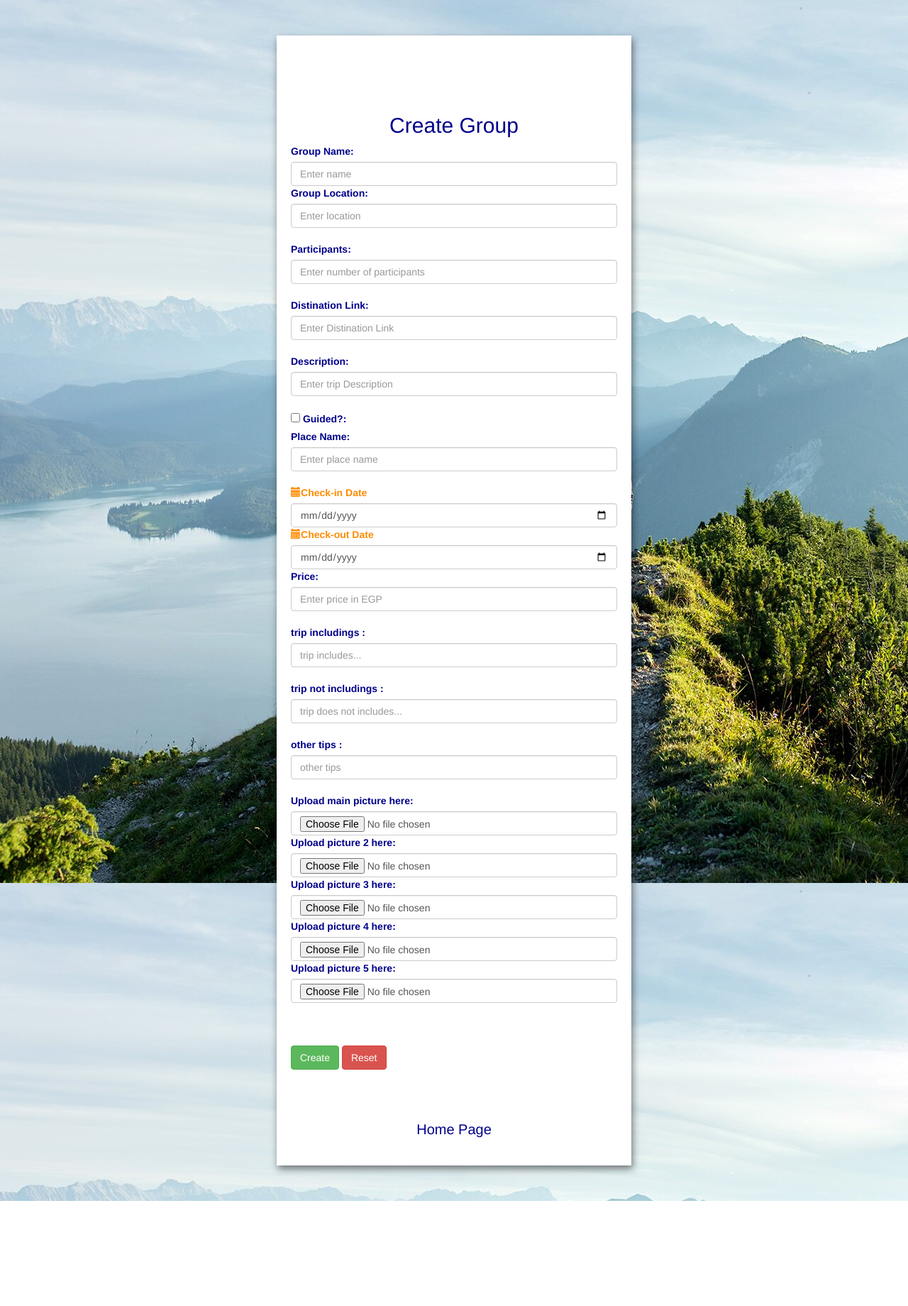
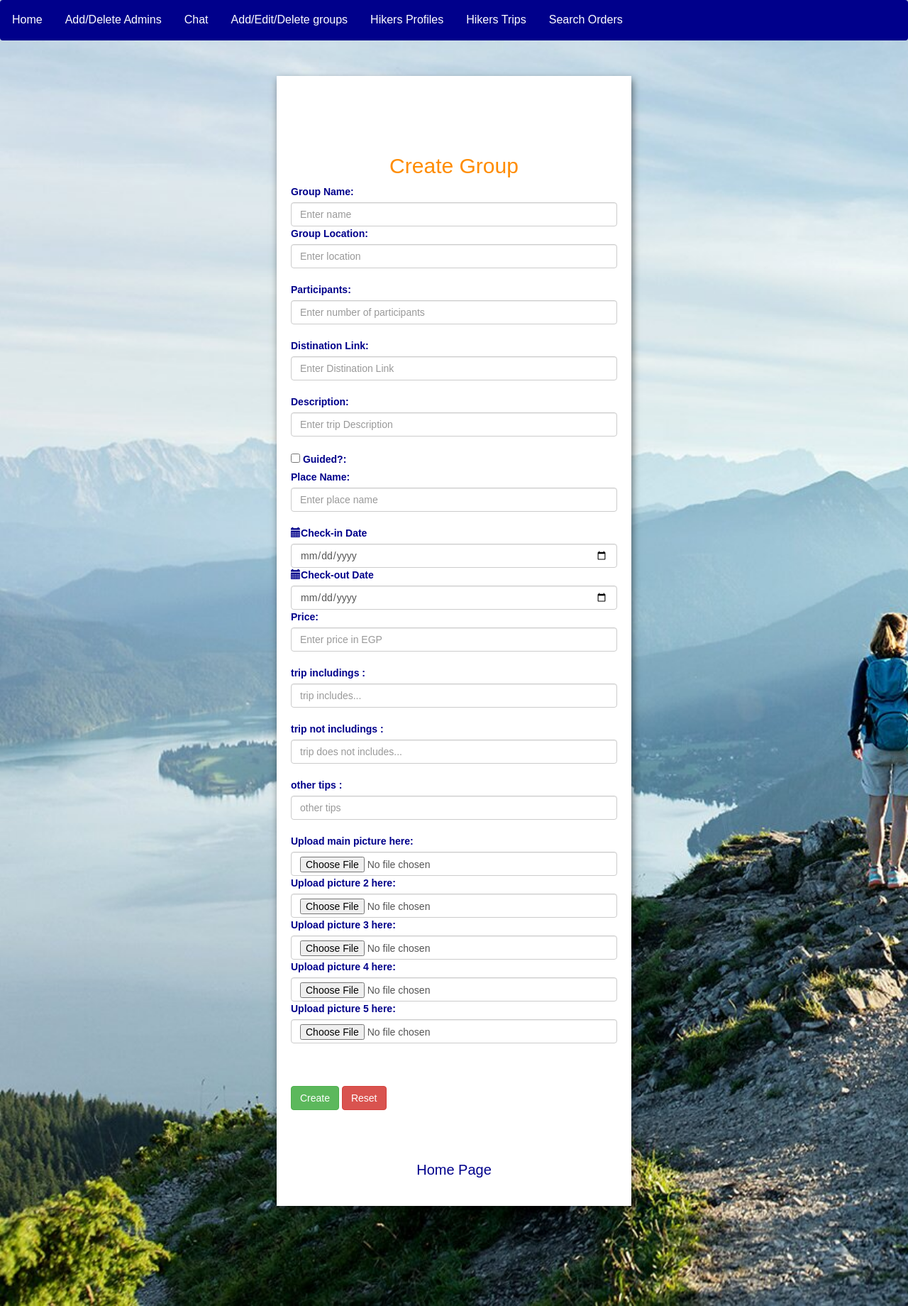
Before and after one commit to yasminkandil/WebHiking, a PHP site: page /Addgroups.php in a window 1280 px wide. Shown: the whole page at 71% size. Before the commit the page ends 1692 px from the top, so only its background shows below. Run offline with PHP 8.4, Linux system fonts and the light colour scheme; some libraries are stand-ins or nearby versions.

Commit message:
Update Addgroups.php

```diff
--- a/Addgroups.php
+++ b/Addgroups.php
@@ -41,7 +41,9 @@ a.hover{
 	  <style>
  body{
 background-image: url('image.jpg');
-opacity: 2;
+ height: 230%;
+  background-repeat: no-repeat;
+  background-size: cover;
 
 }
 </style>
@@ -115,10 +117,6 @@ function validateGName(field){
 		else
 			return "";
 	}
-	/*function checkpassword(){
-		if(form.cpass.value!=form.pass.value){
-		 alert("The two passwords don't match");
-		}*/
 
 	function validate(form){
 		fail='';
@@ -165,23 +163,25 @@ checkinElem.setAttribute("min", dateTomorrow);
 checkinElem.onchange = function () {
     checkoutElem.setAttribute("min", this.value);
 }
-	/*function showpass() {
-  var x = document.getElementById("passs");
-  if (x.type === "password") {
-    x.type = "text";
-  } else {
-    x.type = "password";
-  }
-}*/
-/*function thanks(){
-	alert("you have created an account successfully ");
-}*/
+
 </script>
+<?php
+  include_once "StyleHome.html";?>
+  <div class="navbar">
+     <a href="Hikerhomepage.php">Home</a></li>
+      <a href="Administrator.php">Add/Delete Admins</a>
+       <a href="messages.php">Chat</a>
+      <a href="AdminGroups.php">Add/Edit/Delete groups</a>
+      <a href="HikersProfiles.php">Hikers Profiles</a>
+      <a href="HikersTrips.php">Hikers Trips</a>
+      <a href="OrdersSearch.php">Search Orders</a>
+
+  </div>
 <div class="container">
 	<div class="form-group">
 <form action="" method="Post" enctype="multipart/form-data" onsubmit='return validate(this)'>
 <br><br><br>
-<h2 style="color:#00008B;font:bold; text-align: center;">Create Group</h2>
+<h2 style="color:#ff8c00;font:bold; text-align: center;">Create Group</h2>
 
 <label style="color:#00008B;font:bold;" for="gname">Group Name:</label>
 <input type="text" name="gname" placeholder="Enter name" title="please enter your group name" class="form-control"required>
@@ -208,9 +208,9 @@ checkinElem.onchange = function () {
 <input type="text" name="placeN" placeholder="Enter place name" class="form-control" required></center>
 	<br>
 	<div class="elem-group inlined">
-    <label  style="color:#ff8c00;font:bold;" for="checkin-date"><span class="glyphicon glyphicon-calendar"></span>Check-in Date</label>
+    <label  style="color:#00008B;font:bold;" for="checkin-date"><span class="glyphicon glyphicon-calendar"></span>Check-in Date</label>
     <input type="date" id="checkin-date" name="checkin" class="form-control">
-    <label  style="color:#ff8c00;font:bold;" for="checkout-date"><span class="glyphicon glyphicon-calendar"></span>Check-out Date</label>
+    <label  style="color:#00008B;font:bold;" for="checkout-date"><span class="glyphicon glyphicon-calendar"></span>Check-out Date</label>
     <input type="date" id="checkout-date" name="checkout"class="form-control" >
   </div>
 	<label style="color:#00008B;font:bold;" for="price">Price:</label>
@@ -246,7 +246,7 @@ checkinElem.onchange = function () {
 	    <center>
 	    	<h2>
 		<br>
-		<a href="HomePage.php">Home Page</a>
+		<a href="Hikerhomepage.php">Home Page</a>
 	</h2>
 	</center>
 	</div>
@@ -254,7 +254,11 @@ checkinElem.onchange = function () {
 </form>
 <?php
 
-//echo $target_file;
+function OurError($errno,$errstr){
+	echo "ERROR $errstr";
+	die();
+}
+set_error_handler("OurError",E_USER_WARNING);
 
 if(isset($_POST["Create"]))
 {
@@ -289,8 +293,6 @@ $notIncluded=filter_var($_POST['Notincluded'],FILTER_SANITIZE_STRING);
 $otherTips=filter_var($_POST['otherT'],FILTER_SANITIZE_STRING);
 
 
-//include_once("conn.php");
-
 $conn=new mysqli("localhost","root","","hikingpr");
 if(isset($_POST['Create'])){
 
@@ -300,16 +302,18 @@ if(isset($_POST['Create'])){
       '".$_FILES['img5']['name']."','".$TripStart."','".$TripEnd."','".$Price."','".$included."','".$notIncluded."','".$otherTips."')" ;
       echo "$sql";
       $result=mysqli_query($conn,$sql);
-      if($result)
+      try{
+      if (!$result)
+      	throw new Exception("Error");
+
+      }
+      catch(Exception $e)
       {
-
-      	?>
-            	<div class="alert alert-success alert-dismissible">
-    <a href="#" class="close" data-dismiss="alert" aria-label="close">&times;</a>
-		<strong>You have created your account successfully!</strong>
-	</div>
-            		<?php
+      	echo "Message:",$e->getMessage();
       }
+           	echo "<div class='alert alert-success alert-dismissible'> <a href='#' class='close' data-dismiss='alert' aria-label='close'>&times;</a><strong>You have added your group successfully!</strong>
+	             </div>";
+            		header("AdminGroups.php");
 
     }
 
```
